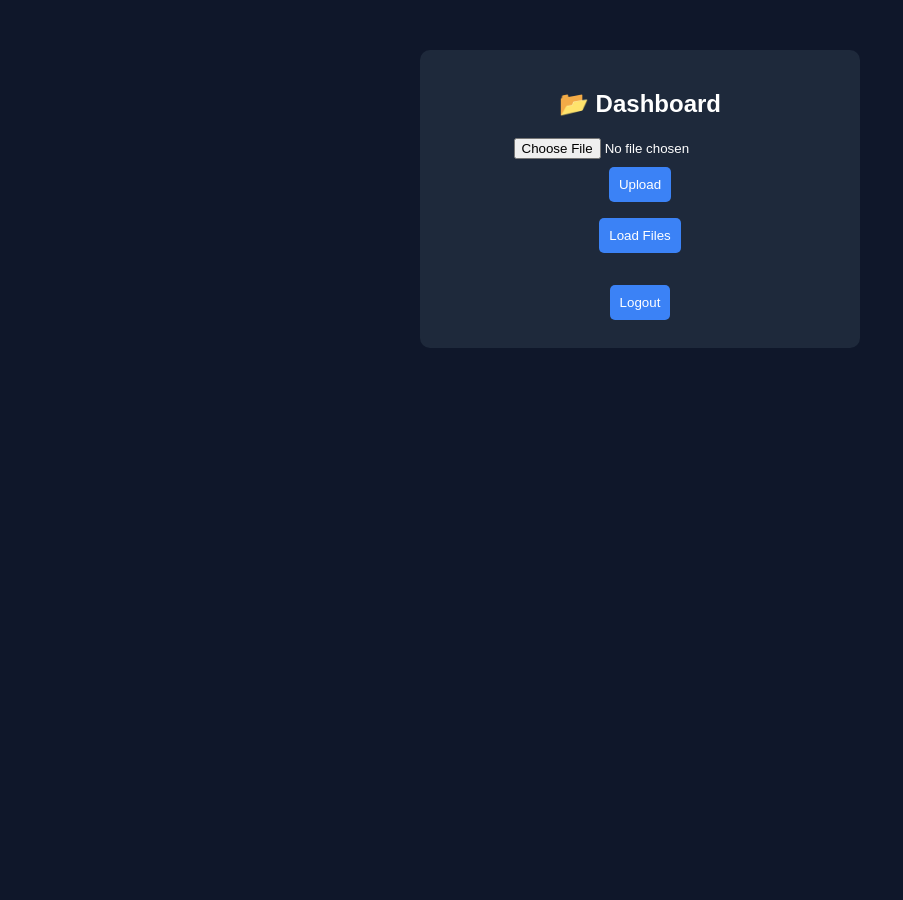
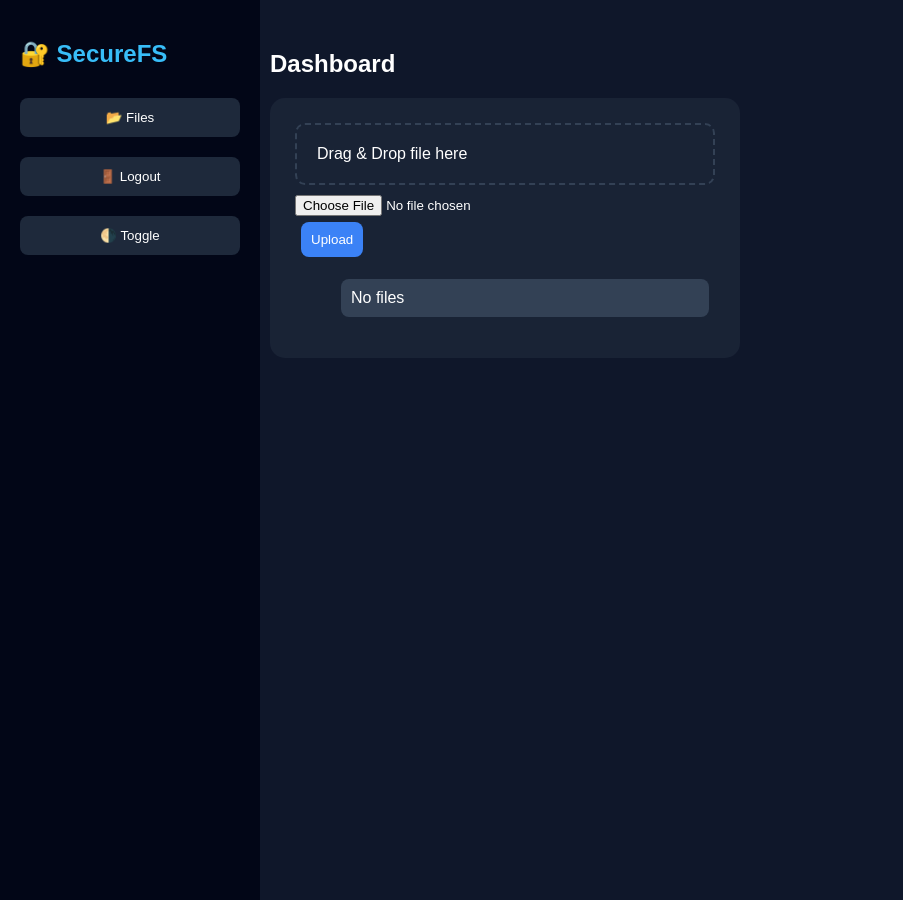
Before and after one commit to Shivamojha24/secure-file-system, a Flask app: page /dashboard in a window 1280 px wide. Shown: the whole page, without its empty margins (0-903 px from the left). Run offline with Flask 3, Linux system fonts and the light colour scheme; a user stored in the database is signed in; data that the repository does not hold is empty.

Commit message:
Enhanced UI of dashboard and added file upload improvements

```diff
--- a/app.py
+++ b/app.py
@@ -8,7 +8,6 @@ from cryptography.fernet import Fernet
 app = Flask(__name__)
 app.secret_key = "secret123"
 
-# 🔥 IMPORTANT SESSION FIX
 app.config['SESSION_COOKIE_SAMESITE'] = 'Lax'
 app.config['SESSION_COOKIE_SECURE'] = False
 
@@ -48,14 +47,14 @@ CREATE TABLE IF NOT EXISTS files (
 
 conn.commit()
 
-# ---------- AUTH ----------
 def check_auth():
     return session.get('user')
 
-# ---------- FRONTEND ROUTES ----------
+# ---------- ROUTES ----------
+
 @app.route('/')
 def home():
-    return render_template('index.html')
+    return render_template('index.html')   # LOGIN PAGE
 
 @app.route('/register')
 def register_page():
@@ -63,9 +62,12 @@ def register_page():
 
 @app.route('/dashboard')
 def dashboard_page():
+    if 'user' not in session:
+        return render_template('index.html')
     return render_template('dashboard.html')
 
-# ---------- REGISTER ----------
+# ---------- API ----------
+
 @app.route('/api/register', methods=['POST'])
 def register():
     data = request.json
@@ -79,7 +81,7 @@ def register():
     except:
         return jsonify({"message": "User already exists"}), 400
 
-# ---------- LOGIN ----------
+
 @app.route('/api/login', methods=['POST'])
 def login():
     data = request.json
@@ -95,7 +97,7 @@ def login():
 
     return jsonify({"message": "Invalid credentials"}), 401
 
-# ---------- UPLOAD ----------
+
 @app.route('/api/upload', methods=['POST'])
 def upload():
     user = check_auth()
@@ -118,7 +120,7 @@ def upload():
 
     return jsonify({"message": "File uploaded securely"})
 
-# ---------- FILE LIST ----------
+
 @app.route('/api/files', methods=['GET'])
 def files():
     user = check_auth()
@@ -129,7 +131,7 @@ def files():
     files = [row[0] for row in cursor.fetchall()]
     return jsonify(files)
 
-# ---------- DOWNLOAD ----------
+
 @app.route('/api/download/<filename>', methods=['GET'])
 def download(filename):
     user = check_auth()
@@ -164,11 +166,12 @@ def download(filename):
 
     return send_file(temp, as_attachment=True)
 
-# ---------- LOGOUT ----------
+
 @app.route('/api/logout')
 def logout():
     session.pop('user', None)
     return jsonify({"message": "Logged out"})
 
+
 if __name__ == '__main__':
     app.run(debug=True)
--- a/templates/dashboard.html
+++ b/templates/dashboard.html
@@ -5,131 +5,264 @@
 
 <style>
 body{
+    margin:0;
+    font-family:Arial;
     background:#0f172a;
     color:white;
-    text-align:center;
-    font-family:Arial;
 }
 
-.box{
-    width:400px;
-    margin:auto;
-    margin-top:50px;
-    background:#1e293b;
+/* SIDEBAR */
+.sidebar{
+    width:220px;
+    background:#020617;
+    height:100vh;
     padding:20px;
-    border-radius:10px;
+    position:fixed;
+    left:0;
+    top:0;
 }
 
+.sidebar h2{
+    color:#38bdf8;
+}
+
+.sidebar button{
+    width:100%;
+    margin:10px 0;
+    padding:12px;
+    background:#1e293b;
+    border:none;
+    color:white;
+    border-radius:8px;
+    cursor:pointer;
+}
+
+.sidebar button:hover{
+    background:#334155;
+}
+
+/* MAIN */
+.main{
+    margin-left:240px;
+    padding:30px;
+
+}
+
+/* CARD */
+.card{
+    background:rgba(30,41,59,0.7);
+    padding:25px;
+    border-radius:15px;
+    width:420px;
+}
+
+/* BUTTON */
 button{
     padding:10px;
-    margin:8px;
+    margin:6px;
     border:none;
-    border-radius:5px;
+    border-radius:8px;
     background:#3b82f6;
     color:white;
     cursor:pointer;
 }
 
-button:hover{
-    background:#2563eb;
+/* FILE LIST */
+li{
+    background:#334155;
+    margin:6px;
+    padding:10px;
+    border-radius:8px;
+    list-style:none;
 }
 
-li{
-    background:#334155;
-    margin:5px;
-    padding:8px;
-    border-radius:5px;
+/* DRAG AREA */
+#dropArea{
+    border:2px dashed #334155;
+    padding:20px;
+    border-radius:10px;
+    margin-bottom:10px;
+    cursor:pointer;
 }
 
-a{
-    color:#38bdf8;
-    margin-left:10px;
+/* PROGRESS */
+#progressContainer{
+    width:100%;
+    background:#1e293b;
+    border-radius:6px;
+    display:none;
+}
+
+#progressBar{
+    height:10px;
+    width:0%;
+    background:#22c55e;
+}
+
+/* TOAST */
+#toast{
+    position:fixed;
+    bottom:20px;
+    right:20px;
+    background:#22c55e;
+    padding:10px;
+    border-radius:6px;
+    display:none;
 }
 </style>
 
 </head>
+
 <body>
 
-<div class="box">
-    <h2>📂 Dashboard</h2>
+<!-- SIDEBAR -->
+<div class="sidebar">
+    <h2>🔐 SecureFS</h2>
 
-    <input type="file" id="file">
-    <br>
-    <button type="button" onclick="upload()">Upload</button>
+    <button onclick="loadFiles()">📂 Files</button>
+    <button onclick="logout()">🚪 Logout</button>
+    <button onclick="toggleTheme()">🌗 Toggle</button>
+</div>
 
-    <br>
-    <button type="button" onclick="loadFiles()">Load Files</button>
+<!-- MAIN -->
+<div class="main">
 
-    <ul id="list"></ul>
+<h2>Dashboard</h2>
 
-    <button type="button" onclick="logout()">Logout</button>
+<div class="card">
+
+<div id="dropArea">Drag & Drop file here</div>
+
+<input type="file" id="file"><br>
+
+<button onclick="upload()">Upload</button>
+
+<div id="progressContainer">
+    <div id="progressBar"></div>
 </div>
+
+<ul id="list"></ul>
+
+</div>
+
+</div>
+
+<div id="toast"></div>
 
 <script>
 
+// MAKE FUNCTIONS GLOBAL (IMPORTANT)
+window.loadFiles = loadFiles;
+window.logout = logout;
+
+// TOAST
+function showToast(msg){
+    let t=document.getElementById("toast");
+    t.innerText=msg;
+    t.style.display="block";
+    setTimeout(()=>{ t.style.display="none"; },2000);
+}
+
+// UPLOAD
 function upload(){
-    let fileInput = document.getElementById("file");
-    let f = fileInput.files[0];
+    let f=document.getElementById("file").files[0];
 
     if(!f){
-        alert("Please select a file first");
+        showToast("Select file first");
         return;
     }
 
-    let form = new FormData();
-    form.append("file", f);
+    let form=new FormData();
+    form.append("file",f);
 
-    fetch("/api/upload", {
-        method: "POST",
-        credentials: "include",
-        body: form
-    })
-    .then(res => res.json())
-    .then(data => {
-        console.log(data);
-        alert(data.message);
-    })
-    .catch(err => {
-        console.error(err);
-        alert("Upload failed");
+    let xhr=new XMLHttpRequest();
+    xhr.open("POST","/api/upload",true);
+    xhr.withCredentials=true;
+
+    let bar=document.getElementById("progressBar");
+    let container=document.getElementById("progressContainer");
+
+    container.style.display="block";
+
+    xhr.upload.onprogress=function(e){
+        if(e.lengthComputable){
+            let percent=(e.loaded/e.total)*100;
+            bar.style.width=percent+"%";
+        }
+    };
+
+    xhr.onload=function(){
+        showToast("Upload complete");
+        bar.style.width="0%";
+        container.style.display="none";
+        loadFiles();
+    };
+
+    xhr.send(form);
+}
+
+// LOAD FILES
+function loadFiles(){
+    fetch("/api/files",{credentials:"include"})
+    .then(res=>res.json())
+    .then(files=>{
+        let list=document.getElementById("list");
+        list.innerHTML="";
+
+        if(files.length===0){
+            list.innerHTML="<li>No files</li>";
+            return;
+        }
+
+        files.forEach(f=>{
+            let li=document.createElement("li");
+            li.innerHTML=`📄 ${f} <a href="/api/download/${f}">⬇</a>`;
+            list.appendChild(li);
+        });
     });
 }
 
-function loadFiles(){
-    fetch("/api/files", {
-        credentials: "include"
-    })
-    .then(res => res.json())
-    .then(files => {
-        let list = document.getElementById("list");
-        list.innerHTML = "";
-
-        if(files.length === 0){
-            list.innerHTML = "<li>No files uploaded</li>";
-            return;
-        }
-
-        files.forEach(f => {
-            let li = document.createElement("li");
-            li.innerHTML = f +
-            ` <a href="/api/download/${f}">Download</a>`;
-            list.appendChild(li);
-        });
-    })
-    .catch(err => {
-        console.error(err);
-        alert("Failed to load files");
-    });
+// LOGOUT
+function logout(){
+    fetch("/api/logout",{credentials:"include"})
+    .then(()=>window.location.href="/");
 }
 
-function logout(){
-    fetch("/api/logout", {
-        credentials: "include"
-    })
-    .then(() => {
-       window.location.href = "http://127.0.0.1:5000/";
-    });
+// DRAG DROP
+let dropArea=document.getElementById("dropArea");
+let fileInput=document.getElementById("file");
+
+dropArea.onclick=()=>fileInput.click();
+
+dropArea.addEventListener("dragover",e=>{
+    e.preventDefault();
+    dropArea.style.background="#334155";
+});
+
+dropArea.addEventListener("dragleave",()=>{
+    dropArea.style.background="transparent";
+});
+
+dropArea.addEventListener("drop",e=>{
+    e.preventDefault();
+    fileInput.files=e.dataTransfer.files;
+    dropArea.style.background="transparent";
+});
+
+// THEME
+function toggleTheme(){
+    let body=document.body;
+    if(body.style.background==="white"){
+        body.style.background="#0f172a";
+        body.style.color="white";
+    } else {
+        body.style.background="white";
+        body.style.color="black";
+    }
 }
+
+// AUTO LOAD
+loadFiles();
 
 </script>
 
```
Also changed, not shown: templates/index.html (+81 -25 lines), templates/register.html (+68 -14 lines), data.db, 1 other file.
